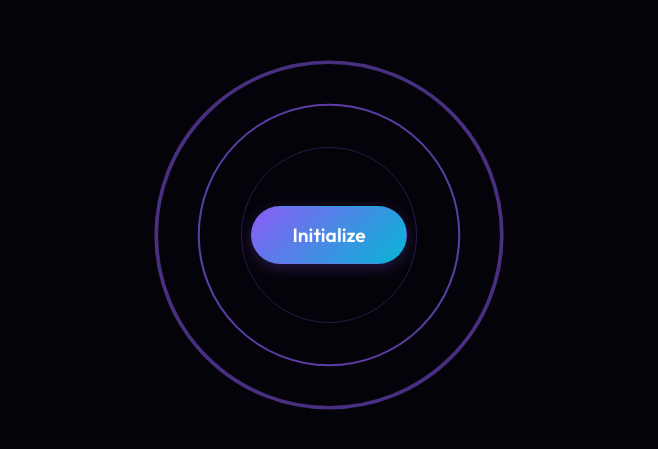
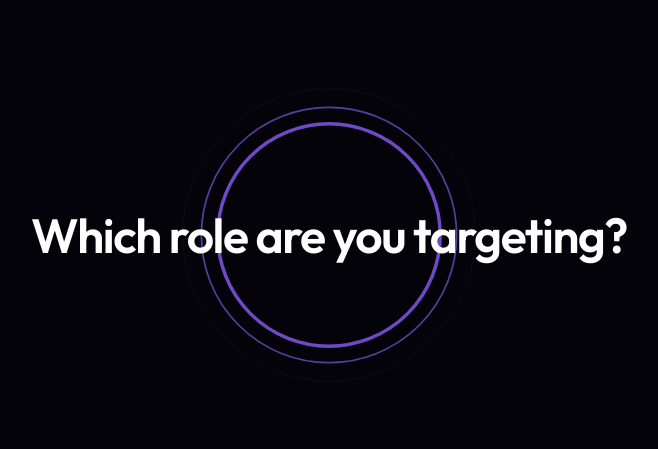
Before and after one commit to ManojMYalavigi/smartAi_interviewer, a React (Vite) app: page / in a window 1280 px wide. Shown: the part 165-614 px from the top of the page, without its empty margins (311-969 px from the left). Built offline with nearby package versions, Linux system fonts and the light colour scheme.

Commit message:
Auto-start VoiceIntro, update global color scheme, and keep camera on during report phase

```diff
--- a/src/components/VoiceIntro.jsx
+++ b/src/components/VoiceIntro.jsx
@@ -7,6 +7,16 @@ export default function VoiceIntro({ onComplete }) {
   const [role, setRole] = useState('');
   const canvasRef = useRef(null);
   const recognitionRef = useRef(null);
+
+  // Auto start
+  useEffect(() => {
+    if (phase === 'initial') {
+      const timer = setTimeout(() => {
+        startSequence();
+      }, 1000);
+      return () => clearTimeout(timer);
+    }
+  }, [phase]);
 
   // Initialize Speech Recognition
   useEffect(() => {
@@ -182,13 +192,7 @@ export default function VoiceIntro({ onComplete }) {
                    animate={{ opacity: 1, y: 0 }}
                    exit={{ opacity: 0, y: -20 }}
                 >
-                    <button
-                        className="btn btn-primary"
-                        onClick={startSequence}
-                        style={{ padding: '1rem 2.5rem', fontSize: '1.2rem', borderRadius: '30px' }}
-                    >
-                        Initialize
-                    </button>
+                   {/* Auto-starting... */}
                 </motion.div>
             )}
 
--- a/src/pages/InterviewGenerator.jsx
+++ b/src/pages/InterviewGenerator.jsx
@@ -62,7 +62,7 @@ export default function InterviewGenerator() {
 
   // Ensure video stream connects after phase changes to active
   useEffect(() => {
-    if (phase === 'active' && videoRef.current && streamRef.current) {
+    if ((phase === 'active' || phase === 'report') && videoRef.current && streamRef.current) {
       videoRef.current.srcObject = streamRef.current;
     }
   }, [phase]);
@@ -204,10 +204,7 @@ export default function InterviewGenerator() {
   const finishInterview = () => {
     try { recognitionRef.current.stop(); } catch(e) {}
     setIsRecording(false);
-    if (streamRef.current) {
-        streamRef.current.getTracks().forEach(track => track.stop());
-    }
-    setIsVideoActive(false);
+    // Deliberately keeping the stream active for the report phase!
 
     // Save last answer
     const currentWords = transcript.split(' ').filter(w => w.trim().length > 0).length;
@@ -326,7 +323,7 @@ export default function InterviewGenerator() {
         </div>
       )}
 
-      {phase === 'active' && questions.length > 0 && (
+      {(phase === 'active' || phase === 'report') && questions.length > 0 && (
         <div style={{ display: 'grid', gridTemplateColumns: '1fr 1fr', gap: '2rem', height: '75vh' }} className="interview-grid">
 
           {/* Left Column: Media feeds */}
@@ -398,8 +395,10 @@ export default function InterviewGenerator() {
              </div>
           </div>
 
-          {/* Right Column: Q&A */}
-          <div style={{ display: 'flex', flexDirection: 'column', gap: '1rem' }}>
+          {/* Right Column: Q&A or Report */}
+          <div style={{ display: 'flex', flexDirection: 'column', gap: '1rem', overflowY: 'auto' }}>
+            {phase === 'active' ? (
+              <>
                 <div className="glass-card" style={{ padding: '2rem', borderLeft: '4px solid var(--accent-primary)' }}>
                   <h3 style={{ fontSize: '0.9rem', color: 'var(--text-secondary)', textTransform: 'uppercase', letterSpacing: '1px', marginBottom: '1rem' }}>
                     Question {currentIdx + 1} of {questions.length}
@@ -421,11 +420,13 @@ export default function InterviewGenerator() {
                      </button>
                    </div>
                 </div>
+              </>
+            ) : (
+              renderReport()
+            )}
           </div>
         </div>
       )}
-
-      {phase === 'report' && renderReport()}
 
       <style>{`
         @keyframes scan-vertical {
--- a/src/styles/index.css
+++ b/src/styles/index.css
@@ -1,28 +1,28 @@
 :root {
-  /* Dark Mode - Nebula Theme */
-  --bg-primary: #070510;
-  --bg-secondary: #0d0a21;
-  --bg-tertiary: #141033;
+  /* Requested Color Scheme */
+  --bg-primary: #ffffff;
+  --bg-secondary: #f3f4f6;
+  --bg-tertiary: #e5e7eb;
 
-  --text-primary: #f8fafc;
-  --text-secondary: #94a3b8;
-  --text-muted: #64748b;
+  --text-primary: #374151;
+  --text-secondary: #4b5563;
+  --text-muted: #6b7280;
 
-  --accent-primary: #8b5cf6;
-  --accent-secondary: #06b6d4;
-  --accent-tertiary: #ec4899;
+  --accent-primary: #7c3aed;
+  --accent-secondary: #a78bfa;
+  --accent-tertiary: #8b5cf6;
 
-  --accent-primary-rgb: 139, 92, 246;
-  --accent-secondary-rgb: 6, 182, 212;
+  --accent-primary-rgb: 124, 58, 237;
+  --accent-secondary-rgb: 167, 139, 250;
 
-  --glass-bg: rgba(13, 10, 33, 0.45);
-  --glass-bg-hover: rgba(20, 16, 51, 0.65);
-  --glass-border: rgba(255, 255, 255, 0.06);
-  --glass-border-hover: rgba(139, 92, 246, 0.3);
-  --glass-glow: rgba(139, 92, 246, 0.1);
+  --glass-bg: rgba(255, 255, 255, 0.75);
+  --glass-bg-hover: rgba(255, 255, 255, 0.92);
+  --glass-border: rgba(124, 58, 237, 0.1);
+  --glass-border-hover: rgba(124, 58, 237, 0.35);
+  --glass-glow: rgba(124, 58, 237, 0.08);
 
-  --card-shadow: 0 8px 32px 0 rgba(0, 0, 0, 0.37);
-  --glow-shadow: 0 0 25px rgba(139, 92, 246, 0.25);
+  --card-shadow: 0 8px 32px 0 rgba(124, 58, 237, 0.06);
+  --glow-shadow: 0 0 25px rgba(124, 58, 237, 0.15);
 
   --font-sans: 'Outfit', -apple-system, BlinkMacSystemFont, "Segoe UI", Roboto, sans-serif;
   --font-mono: 'JetBrains Mono', monospace;
@@ -33,30 +33,20 @@
 }
 
 html.light {
-  /* Light Mode - Premium Slate */
-  --bg-primary: #f8fafc;
-  --bg-secondary: #ffffff;
-  --bg-tertiary: #f1f5f9;
-
-  --text-primary: #0f172a;
-  --text-secondary: #475569;
-  --text-muted: #94a3b8;
-
-  --accent-primary: #6366f1;
-  --accent-secondary: #0ea5e9;
-  --accent-tertiary: #d946ef;
-
-  --accent-primary-rgb: 99, 102, 241;
-  --accent-secondary-rgb: 14, 165, 233;
-
+  /* Map light mode directly to the same requested theme for consistency */
+  --bg-primary: #ffffff;
+  --bg-secondary: #f3f4f6;
+  --bg-tertiary: #e5e7eb;
+  --text-primary: #374151;
+  --text-secondary: #4b5563;
+  --text-muted: #6b7280;
+  --accent-primary: #7c3aed;
+  --accent-secondary: #a78bfa;
+  --accent-tertiary: #8b5cf6;
   --glass-bg: rgba(255, 255, 255, 0.75);
   --glass-bg-hover: rgba(255, 255, 255, 0.92);
-  --glass-border: rgba(99, 102, 241, 0.1);
-  --glass-border-hover: rgba(99, 102, 241, 0.35);
-  --glass-glow: rgba(99, 102, 241, 0.08);
-
-  --card-shadow: 0 8px 32px 0 rgba(99, 102, 241, 0.06);
-  --glow-shadow: 0 0 25px rgba(99, 102, 241, 0.15);
+  --glass-border: rgba(124, 58, 237, 0.1);
+  --glass-border-hover: rgba(124, 58, 237, 0.35);
 }
 
 * {
```
Lines whose indentation alone changed are shown as unchanged.
